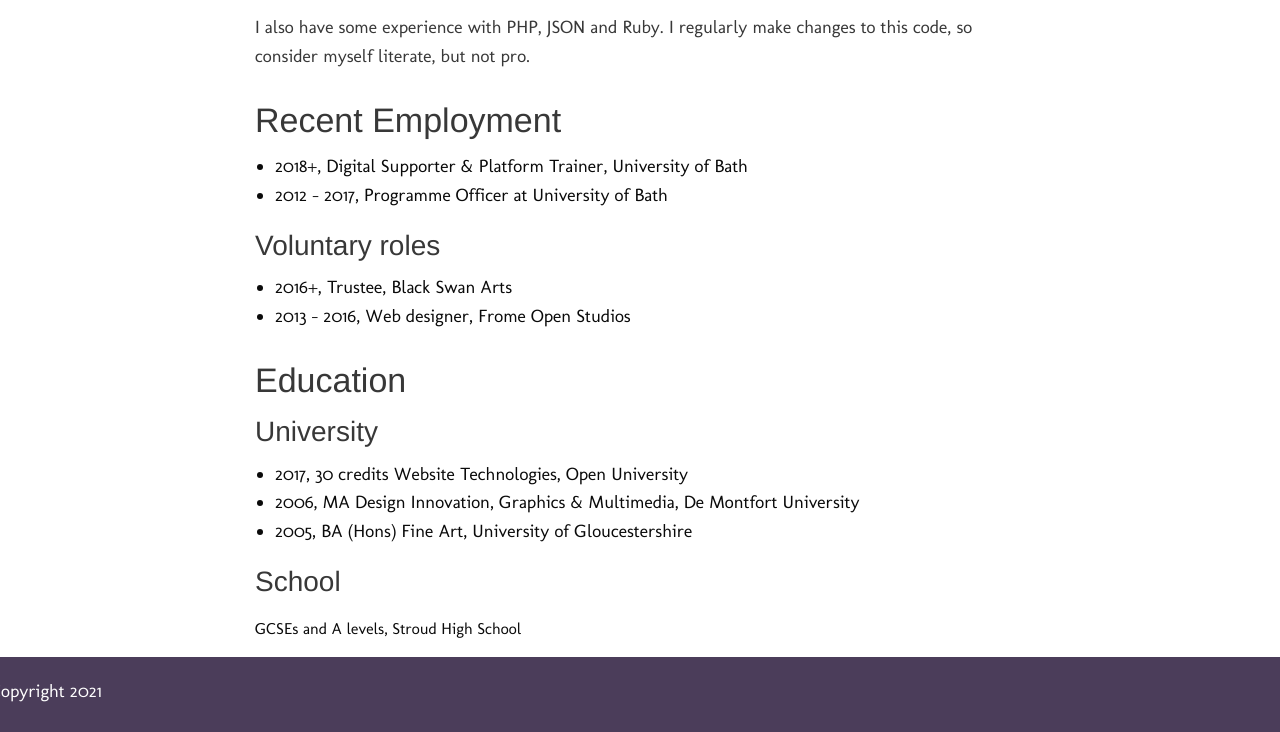
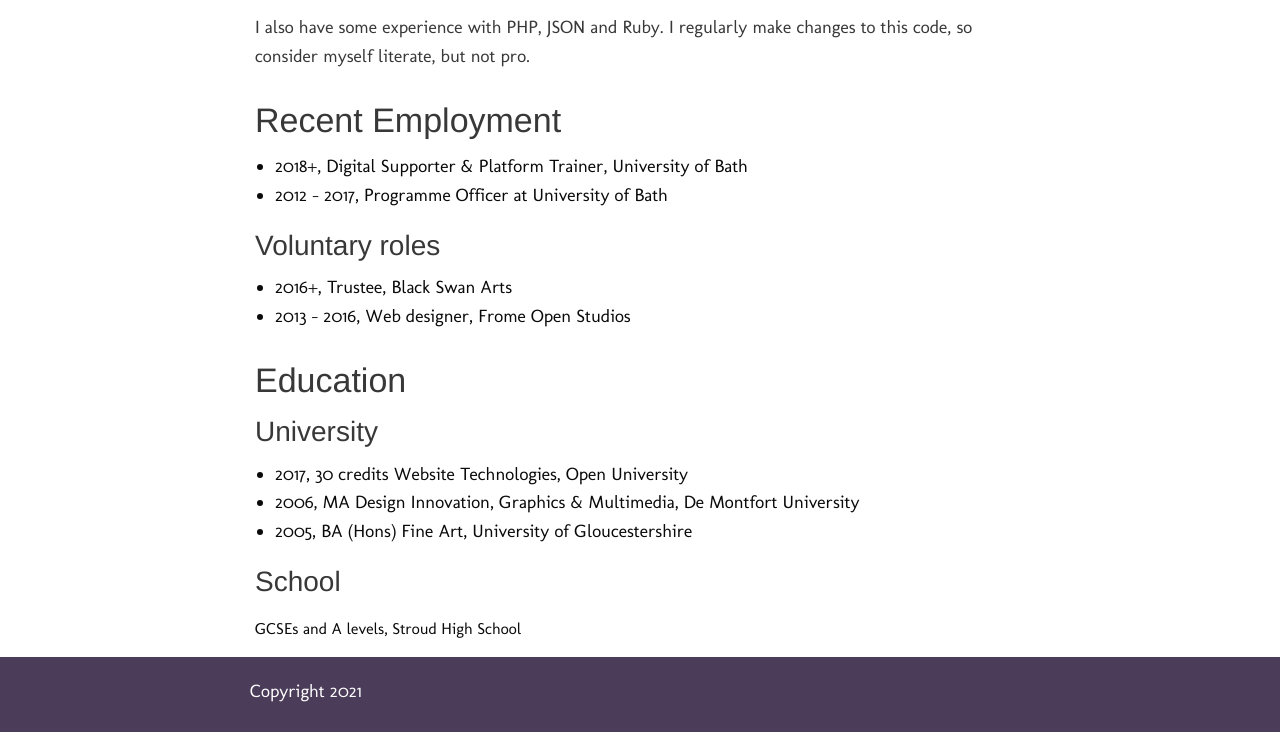
Before and after one commit to thenotsomiserable/rosie-cv.github.io, a plain HTML site: page index.html in a window 1280 px wide. Shown: the part 1714-2446 px from the top of the page. Drawn offline with nearby package versions, Linux system fonts and the light colour scheme.

Commit message:
adjust footer

```diff
--- a/assets/css/style.css
+++ b/assets/css/style.css
@@ -119,6 +119,14 @@
   padding-top: 20px;
 }
 
+.footer-items {
+  align-items: center;
+  display: flex;
+  justify-content: space-between;
+  margin: auto;
+  width: 60%;
+}
+
 .brand {
   width: 20%;
   float: left;
--- a/index.html
+++ b/index.html
@@ -135,9 +135,11 @@
 
     <footer>
       <div class="row">
-        <div class="footer-wrapper"></div>
-        <p>Copyright 2021</p>
-      </div>
+        <div class="footer-wrapper">
+          <div class="footer-items">
+            <p>Copyright 2021</p>
+          </div>
+        </div>
       </div>
     </footer>
     <script src="./assets/js/script.js"></script>
```
